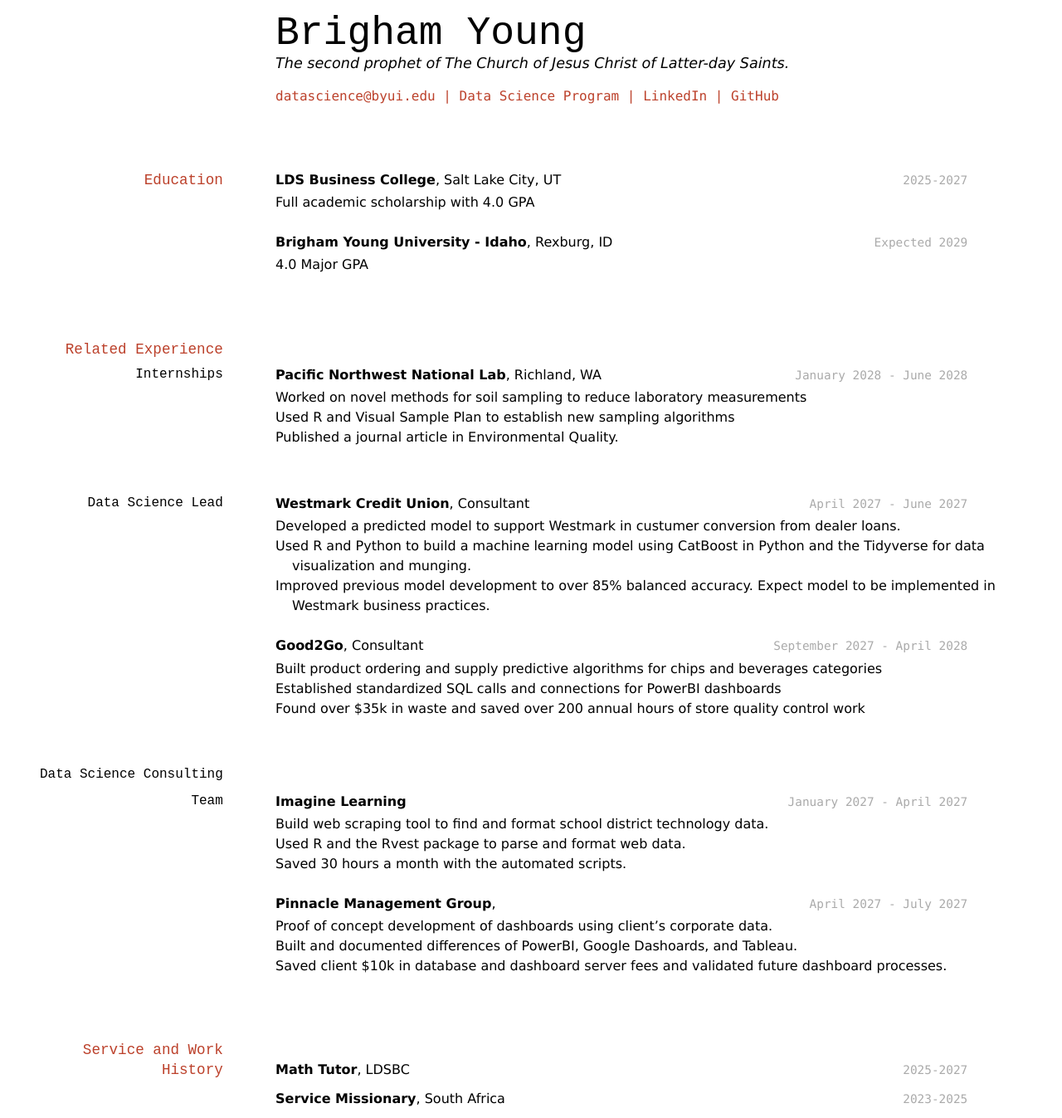
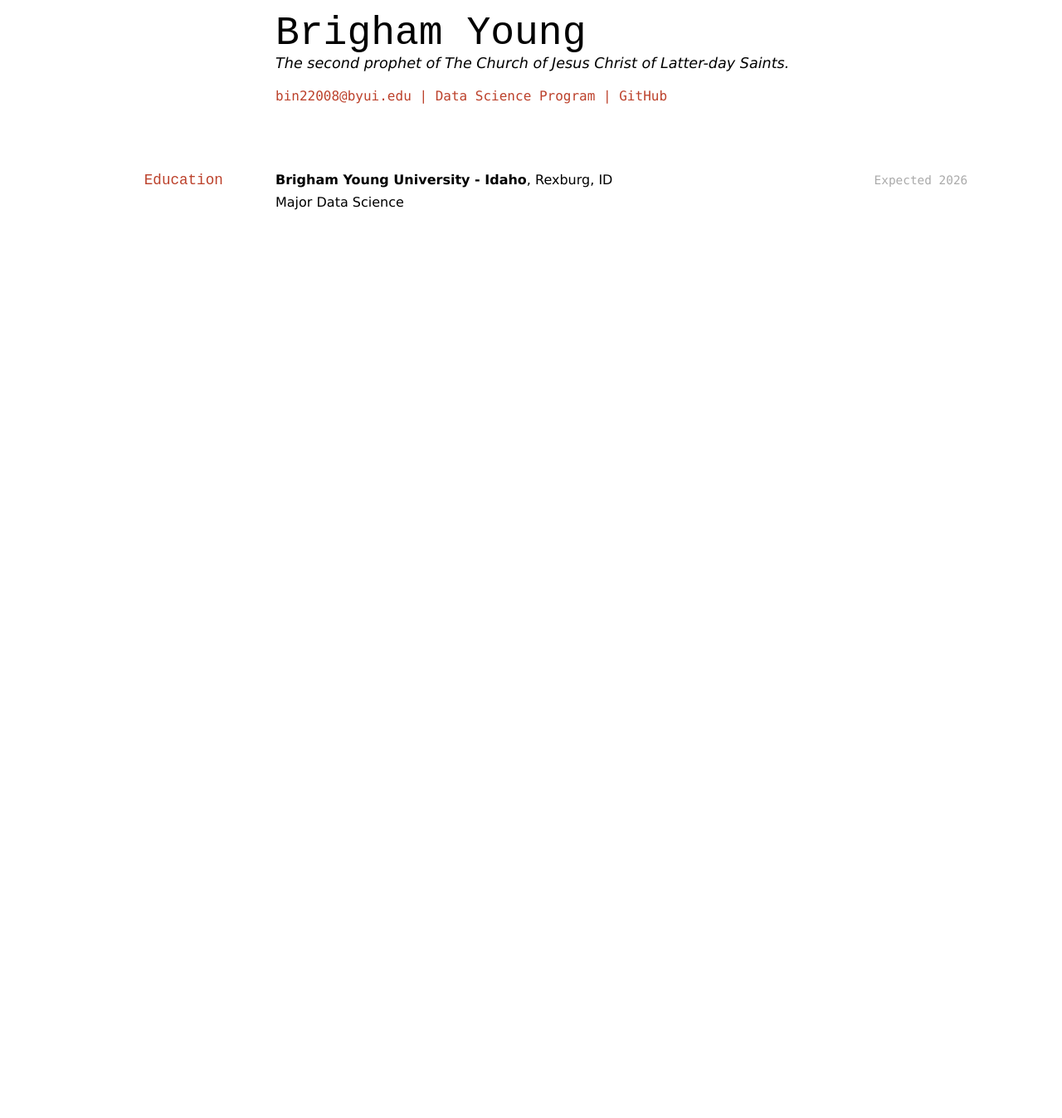
Before and after one commit to tybinning/resume, a Jekyll site: the page built from docs/index.md, in a window 1280 px wide. Shown: the whole page at 83% size. Built offline with Jekyll 4.4.1, drawn with Linux system fonts in a browser that asks for light colours; after the commit the page ends 900 px from its top, so only the background shows below that.

Commit message:
Update index.md

```diff
--- a/docs/index.md
+++ b/docs/index.md
@@ -1,14 +1,13 @@
 ---
 layout: cv
-title: Brigham Young's Resume
+title: Tyler Binning
 ---
 # Brigham Young
 The second prophet of The Church of Jesus Christ of Latter-day Saints.
 
 <div id="webaddress">
-<a href="datascience@byui.edu">datascience@byui.edu</a>
+<a href="bin22008@byui.edu">bin22008@byui.edu</a>
 | <a href="https://byuidatascience.github.io/development.html">Data Science Program</a>
-| <a href="https://www.linkedin.com/groups/13537407/">LinkedIn</a>
 | <a href="https://github.com/byuids-resumes">GitHub</a>
 </div>
 
@@ -16,71 +15,10 @@ The second prophet of The Church of Jesus Christ of Latter-day Saints.
 
 ## Education
 
-`2025-2027`
-__LDS Business College__, Salt Lake City, UT
-
-- Full academic scholarship with 4.0 GPA
-
-`Expected 2029`
+`Expected 2026`
 __Brigham Young University - Idaho__, Rexburg, ID
 
-- 4.0 Major GPA
-
-
-## Related Experience
-
-### Internships
-
-`January 2028 - June 2028`
-__Pacific Northwest National Lab__, Richland, WA
-
-- Worked on novel methods for soil sampling to reduce laboratory measurements
-- Used R and Visual Sample Plan to establish new sampling algorithms
-- Published a journal article in Environmental Quality.
-
-### Data Science Lead
-
-`April 2027 - June 2027`
-__Westmark Credit Union__, Consultant
-
-- Developed a predicted model to support Westmark in custumer conversion from dealer loans.
-- Used R and Python to build a machine learning model using CatBoost in Python and the Tidyverse for data visualization and munging.
-- Improved previous model development to over 85% balanced accuracy. Expect model to be implemented in Westmark business practices.
-
-`September 2027 - April 2028`
-__Good2Go__, Consultant
-
-- Built product ordering and supply predictive algorithms for chips and beverages categories
-- Established standardized SQL calls and connections for PowerBI dashboards
-- Found over $35k in waste and saved over 200 annual hours of store quality control work
-
-### Data Science Consulting Team
-
-`January 2027 - April 2027`
-__Imagine Learning__
-
-- Build web scraping tool to find and format school district technology data.
-- Used R and the Rvest package to parse and format web data.
-- Saved 30 hours a month with the automated scripts.
-
-`April 2027 - July 2027`
-__Pinnacle Management Group__,
-
-- Proof of concept development of dashboards using client's corporate data.
-- Built and documented differences of PowerBI, Google Dashoards, and Tableau.
-- Saved client $10k in database and dashboard server fees and validated future dashboard processes.
-
-
-## Service and Work History
-
-`2025-2027`
-__Math Tutor__, LDSBC
-
-
-`2023-2025`
-__Service Missionary__, South Africa
-
-
+- Major Data Science
 
 <!-- ### Footer
 
```
